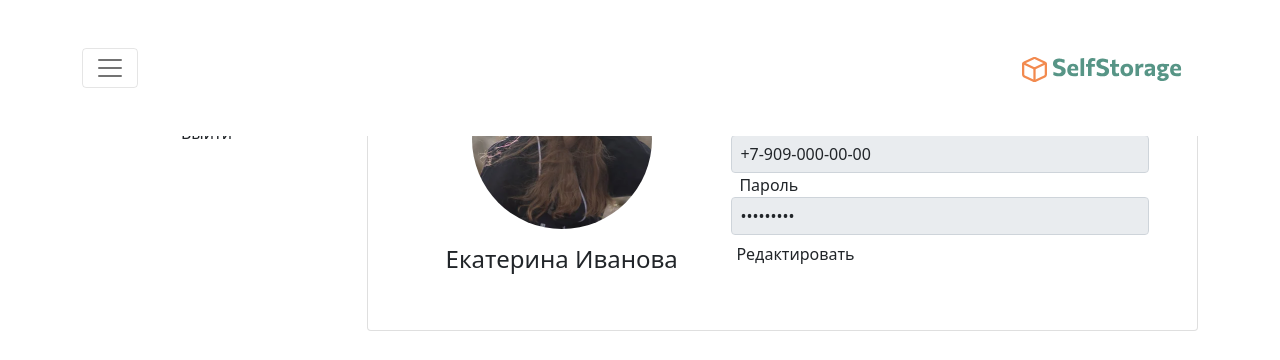
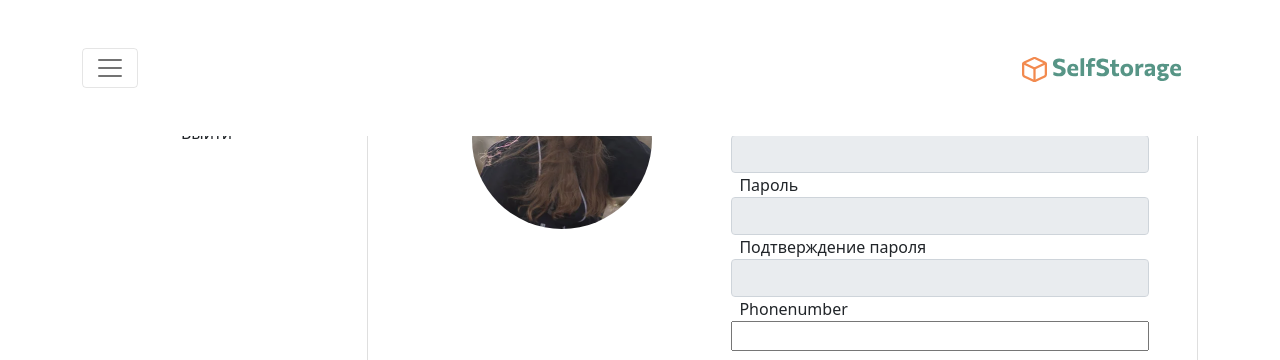
Before and after one commit to Yar59/SelfStorage, a Django app: template templates/my-rent.html in a window 1280 px wide. Shown: the top 360 px of the page. Run offline with Django 4.2, Linux system fonts and the light colour scheme; the template is opened without the code that fills it: values that come from a table or form of the project are taken from there, others are empty; parts of the project's set-up code (start-up, migrations or seed data) failed here and were passed over.

Commit message:
add lk info editing

```diff
--- /dev/null
+++ b/main_site/forms.py
@@ -0,0 +1,24 @@
+from django import forms
+from phonenumber_field.formfields import PhoneNumberField
+
+from main_site.models import User
+
+
+class UserProfileForm(forms.ModelForm):
+    username = forms.CharField(label='Имя', widget=forms.TextInput(
+        attrs={'class': 'form-control fs_24 ps-2 SelfStorage__input', 'disabled': 'True', 'id': 'username'}))
+    email = forms.EmailField(label='Email', widget=forms.EmailInput(
+        attrs={'class': 'form-control fs_24 ps-2 SelfStorage__input', 'disabled': 'True', 'id': 'email'}))
+
+    password1 = forms.CharField(label='Пароль',
+                                widget=forms.PasswordInput(
+                                    attrs={'class': 'form-control fs_24 ps-2 SelfStorage__input', 'disabled': '', 'id': 'password1'}))
+    password2 = forms.CharField(label='Подтверждение пароля',
+                                widget=forms.PasswordInput(
+                                    attrs={'class': 'form-control fs_24 ps-2 SelfStorage__input', 'disabled': '', 'id': 'password2'}))
+    phonenumber = PhoneNumberField(label='Номер телефона', widget=forms.TextInput(
+        attrs={'class': 'form-control fs_24 ps-2 SelfStorage__input', 'disabled': 'True', 'id': 'phonenumber'}))
+
+    class Meta:
+        model = User
+        fields = ('username', 'email', 'password1', 'password2', 'phonenumber')
--- a/main_site/models.py
+++ b/main_site/models.py
@@ -2,7 +2,7 @@ from django.contrib.auth.base_user import BaseUserManager, AbstractBaseUser
 from django.contrib.auth.models import PermissionsMixin
 from django.db import models
 from django.db.models import Count
-
+from phonenumber_field.modelfields import PhoneNumberField
 
 class BoxQuerySet(models.QuerySet):
     def free(self):
@@ -36,6 +36,7 @@ class UserManager(BaseUserManager):
 class User(AbstractBaseUser, PermissionsMixin):
     username = models.CharField('Имя', max_length=250, default='some_user')
     email = models.EmailField('Адрес электронной почты', max_length=50, unique=True)
+    phonenumber = PhoneNumberField('Номер телефона', blank=True, null=True)
     is_staff = models.BooleanField('Является ли менеджером?', default=False)
 
     USERNAME_FIELD = 'email'
--- a/requirements.txt
+++ b/requirements.txt
@@ -1,3 +1,4 @@
 Django==4.2.0
 environs==9.5.0
 Pillow==9.5.0
+django-phonenumber-field==7.0.2
--- a/self_storage/settings.py
+++ b/self_storage/settings.py
@@ -24,6 +24,7 @@ INSTALLED_APPS = [
     'django.contrib.staticfiles',
     'django.contrib.sites',
     'main_site.apps.MainSiteConfig',
+    'phonenumber_field',
 ]
 
 MIDDLEWARE = [
--- a/templates/my-rent.html
+++ b/templates/my-rent.html
@@ -1,11 +1,12 @@
 <!DOCTYPE html>
+{% load static %}
 <html lang="en">
 <head>
 	<meta charset="UTF-8">
 	<meta http-equiv="X-UA-Compatible" content="IE=edge">
 	<meta name="viewport" content="width=device-width, initial-scale=1">
 	<link href="https://cdn.jsdelivr.net/npm/bootstrap@5.0.2/dist/css/bootstrap.min.css" rel="stylesheet" integrity="sha384-EVSTQN3/azprG1Anm3QDgpJLIm9Nao0Yz1ztcQTwFspd3yD65VohhpuuCOmLASjC" crossorigin="anonymous">
-	<link rel="stylesheet" href="Style.css">
+	<link rel="stylesheet" href="{% static 'Style.css' %}">
 	<title>My rent</title>
 </head>
 <body>
@@ -15,8 +16,8 @@
 			<span class="navbar-toggler-icon"></span>
 		</button>
 		<a class="navbar-brand" href="#">
-			<img src="img/Vector.svg" alt="[]">
-			<img src="img/SelfStorage.svg" alt="SelfStorage">
+			<img src="{% static 'img/Vector.svg' %}" alt="[]">
+			<img src="{% static 'img/SelfStorage.svg' %}" alt="SelfStorage">
 		</a>
 		<div class="collapse navbar-collapse justify-content-end" id="navbar">
 			<ul class="navbar-nav">
@@ -47,7 +48,7 @@
 						<svg xmlns="http://www.w3.org/2000/svg" width="22" height="22" fill="#579586" class="bi bi-person border border-2 rounded-pill" viewBox="0 0 16 16">
 							<path d="M8 8a3 3 0 1 0 0-6 3 3 0 0 0 0 6zm2-3a2 2 0 1 1-4 0 2 2 0 0 1 4 0zm4 8c0 1-1 1-1 1H3s-1 0-1-1 1-4 6-4 6 3 6 4zm-1-.004c-.001-.246-.154-.986-.832-1.664C11.516 10.68 10.289 10 8 10c-2.29 0-3.516.68-4.168 1.332-.678.678-.83 1.418-.832 1.664h10z"/>
 						</svg>
-						<span class="SelfStorage_green">Екатерина</span>
+						<span class="SelfStorage_green">{{ request.user.username }}</span>
 					</a>
 				</li>
 			</ul>
@@ -65,48 +66,56 @@
 		<div class="col-lg-9">
 			<div class="card tab-content p-5">
 				<div class="tab-pane fade show active" id="LK" role="tabpanel" aria-labelledby="LK-tab">
+
+
+
+							<form method="post">
+                {% csrf_token %}
                 <div class="row">
                 <div class="col-12 col-sm-5 d-flex flex-column align-items-center">
-							<img src="img/image10.png" class="rounded-pill mb-3" alt="">
-							<h4>Екатерина Иванова</h4>
+                  <img src="{% static 'img/image10.png' %}" class="rounded-pill mb-3" alt="">
                 </div>
                 <div class="col-12 col-sm-7 d-flex flex-column">
-							<form>
-								<label class="fs_24 SelfStorage_green ms-2" for="EMAIL">E-mail</label>
-								<input type="email" name="EMAIL_EDIT" id="EMAIL" class="form-control fs_24 ps-2 SelfStorage__input" value="ekatyusha89@yandex.ru" disabled>
-								<label class="fs_24 SelfStorage_green ms-2" for="PHONE">Телефон</label>
-								<input type="tel" name="PHONE_EDIT" id="PHONE" class="form-control fs_24 ps-2 SelfStorage__input" value="+7-909-000-00-00" disabled>
-								<label class="fs_24 SelfStorage_green ms-2" for="PASSWORD">Пароль</label>
-								<input type="password" name="PASSWORD_EDIT" id="PASSWORD" class="form-control fs_24 ps-2 SelfStorage__input" value="111111111" disabled>
+                  {% for f in user_form %}
+                    <label class="fs_24 SelfStorage_green ms-2" for="{{ f.id_for_label }}">{{f.label}}</label>
+                    {{ f }}
+                    <div class="form-error">{{ f.errors }}</div>
+                  {% endfor %}
                 <button type="submit" class="btn SelfStorage_green ps-1" id="save" style="display: none">Сохранить</button>
                 <a class="btn SelfStorage_orange ps-1" id="edit">Редактировать</a>
+                </div>
+                  </div>
                   <script>
                     document.getElementById('edit').addEventListener('click', e => {
                       e.preventDefault()
-										document.getElementById('EMAIL').disabled = false
-										document.getElementById('PHONE').disabled = false
-										document.getElementById('PASSWORD').disabled = false
-										document.getElementById('PASSWORD').type = 'text'
+                      document.getElementById('username').disabled = false
+                      document.getElementById('email').disabled = false
+                      document.getElementById('phonenumber').disabled = false
+                      document.getElementById('password1').disabled = false
+                        document.getElementById('password2').disabled = false
+                      {#document.getElementById('password').type = 'text'#}
                       document.getElementById('edit').style.display = 'none'
                       document.getElementById('save').style.display = 'inline-block'
                     })
                     document.getElementById('save').addEventListener('click', () => {
                       setTimeout(() => {
-											document.getElementById('EMAIL').disabled = true
-											document.getElementById('PHONE').disabled = true
-											document.getElementById('PASSWORD').disabled = true
-											document.getElementById('PASSWORD').type = 'password'
+                        document.getElementById('username').disabled = true
+                        document.getElementById('email').disabled = true
+                        document.getElementById('phonenumber').disabled = true
+                        document.getElementById('password1').disabled = true
+                          document.getElementById('password2').disabled = true
+                        {#document.getElementById('password').type = 'password'#}
                         document.getElementById('edit').style.display = 'inline-block'
                         document.getElementById('save').style.display = 'none'
                       }, 0)
                     })
                   </script>
 							</form>
-						</div>
-					</div>
+
+
 				</div>
 				<div class="tab-pane fade" id="Rent" role="tabpanel" aria-labelledby="Rent-tab">
-					<h1 class="fw-bold SelfStorage_green mb-5">Добрый день, Екатерина!</h1>
+					<h1 class="fw-bold SelfStorage_green mb-5">Добрый день, {{ request.user.username }}!</h1>
 					<a href="#" class="SelfStorage_orange">История аренды</a>
 					<h4 class="SelfStorage_grey my-3">Срок Вашей аренды подходит к концу :(<br>Вы можете продлить аренду или забрать вещи до 28 июня 2022 года включительно.</h4>
 					<div class="mb-5">
@@ -141,8 +150,8 @@
 	<div class="row mb-5">
 		<div class="col-6 col-md-4 d-flex flex-column mb-3">
 			<a href="#" class="navbar-brand">
-				<img src="img/Vector.svg" alt="[]">
-				<img src="img/SelfStorage.svg" alt="SelfStorage">
+				<img src="{% static 'img/Vector.svg' %}" alt="[]">
+				<img src="{% static 'img/SelfStorage.svg' %}" alt="SelfStorage">
 			</a>
 			<span class="SelfStorage_green">Ежедневно: 9.00 - 21.00</span>
 
@@ -153,13 +162,13 @@
 		</div>
 		<div class="col-6 col-md-4">
 			<div class="">
-				<a href="https://vk.com/devmanorg"><img src="img/VK_Compact_Logo%201.svg" alt=""></a>
+				<a href="https://vk.com/devmanorg"><img src="{% static 'img/VK_Compact_Logo%201.svg' %}" alt=""></a>
 				<a href="#" class="text-decoration-none">
 					<svg xmlns="http://www.w3.org/2000/svg" width="53" height="53" fill="currentColor" class="bi bi-telegram" viewBox="0 0 16 16">
 						<path d="M16 8A8 8 0 1 1 0 8a8 8 0 0 1 16 0zM8.287 5.906c-.778.324-2.334.994-4.666 2.01-.378.15-.577.298-.595.442-.03.243.275.339.69.47l.175.055c.408.133.958.288 1.243.294.26.006.549-.1.868-.32 2.179-1.471 3.304-2.214 3.374-2.23.05-.012.12-.026.166.016.047.041.042.12.037.141-.03.129-1.227 1.241-1.846 1.817-.193.18-.33.307-.358.336a8.154 8.154 0 0 1-.188.186c-.38.366-.664.64.015 1.088.327.216.589.393.85.571.284.194.568.387.936.629.093.06.183.125.27.187.331.236.63.448.997.414.214-.02.435-.22.547-.82.265-1.417.786-4.486.906-5.751a1.426 1.426 0 0 0-.013-.315.337.337 0 0 0-.114-.217.526.526 0 0 0-.31-.093c-.3.005-.763.166-2.984 1.09z"/>
 					</svg>
 				</a>
-				<a href="#"><img src="img/whatsapp.svg" alt=""></a>
+				<a href="#"><img src="{% static 'img/whatsapp.svg' %}" alt=""></a>
 			</div>
 		</div>
 	</div>
```
Also changed, not shown: main_site/admin.py (+6 -1 lines), main_site/views.py (+23 -2 lines), main_site/migrations/0014_user_phonenumber.py (added). Lines whose indentation alone changed are shown as unchanged.
